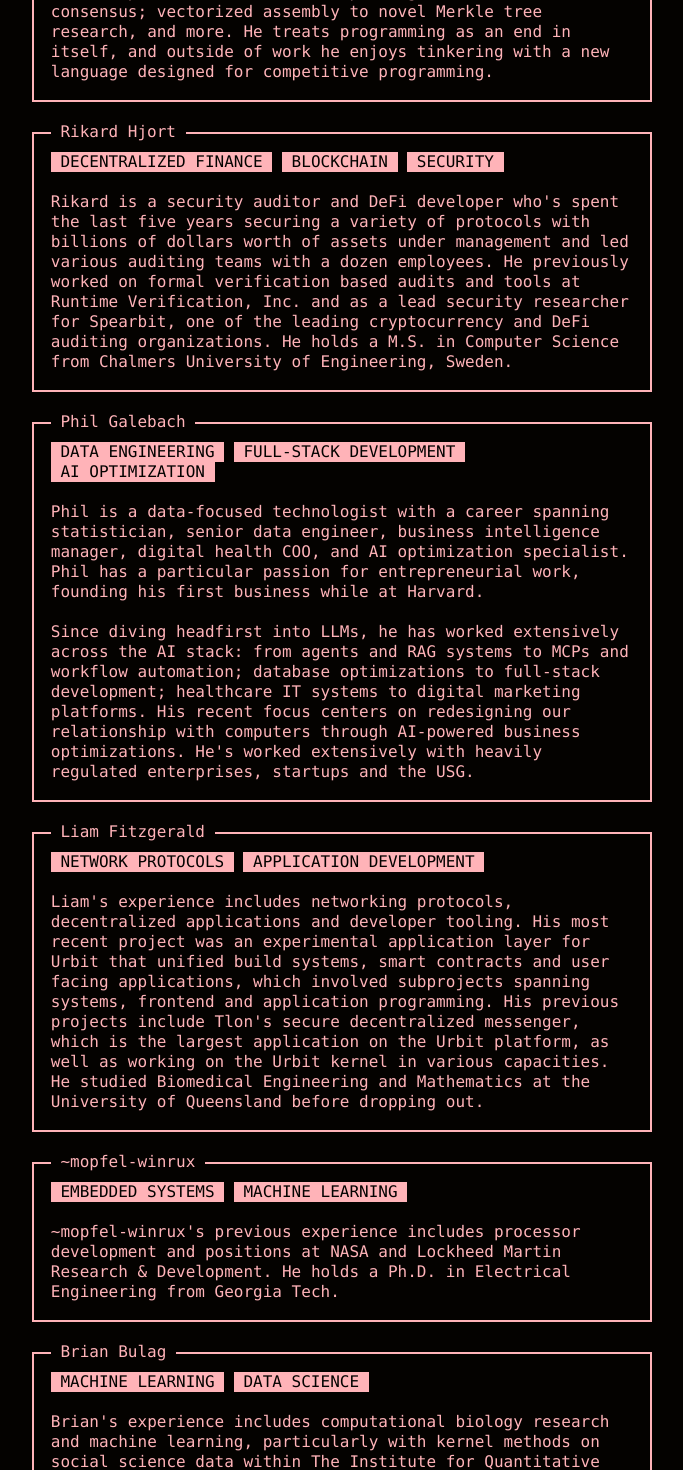
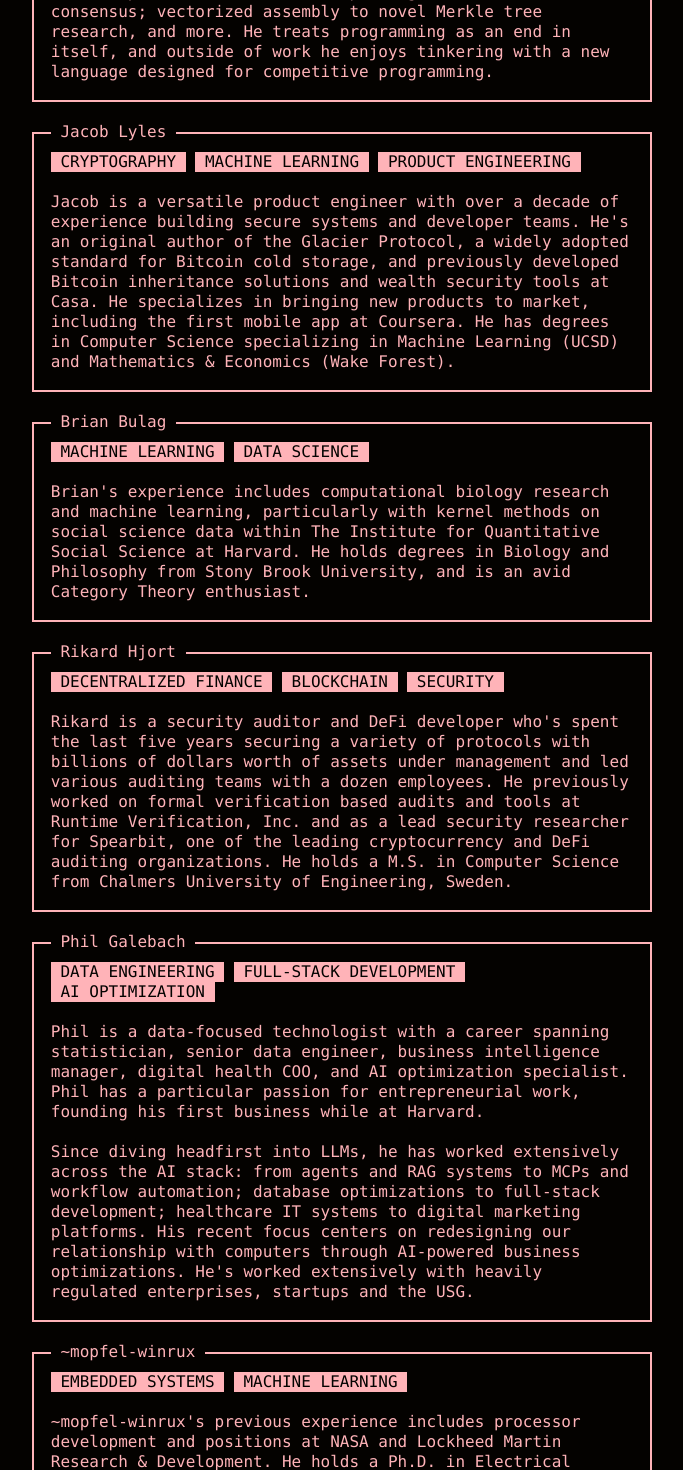
Before and after one commit to Martian-Engineering/martian.engineering, a Next.js app in the folder martian-next/: page /team in a window 1280 px wide. Shown: the part 1060-2530 px from the top of the page, without its empty margins (7-690 px from the left). Built offline with nearby package versions, Linux system fonts and the light colour scheme; a web font is replaced by a local one.

Commit message:
add jacob, restructure team page

```diff
--- a/martian-next/app/team/page.tsx
+++ b/martian-next/app/team/page.tsx
@@ -1,16 +1,16 @@
-'use client';
+"use client";
 
-import styles from '../page.module.scss';
-import * as React from 'react';
+import styles from "../page.module.scss";
+import * as React from "react";
 
-import DefaultLayout from '@/components/page/DefaultLayout';
-import DefaultActionBar from '@/components/page/DefaultActionBar';
-import Grid from '@/components/Grid';
-import Card from '@/components/Card';
-import Badge from '@/components/Badge';
-import Row from '@/components/Row';
-import Avatar from '@/components/Avatar';
-import Indent from '@/components/Indent';
+import DefaultLayout from "@/components/page/DefaultLayout";
+import DefaultActionBar from "@/components/page/DefaultActionBar";
+import Grid from "@/components/Grid";
+import Card from "@/components/Card";
+import Badge from "@/components/Badge";
+import Row from "@/components/Row";
+import Avatar from "@/components/Avatar";
+import Indent from "@/components/Indent";
 
 export default function TeamPage() {
   return (
@@ -26,135 +26,184 @@
         <div className={styles.leftColumn}>
           <Grid>
             <Row>
-              <span style={{ color: 'var(--theme-text)' }}>TEAM</span>
+              <span style={{ color: "var(--theme-text)" }}>TEAM</span>
             </Row>
             <br />
             <Row>
-              Our team brings together decades of experience across diverse technical domains.
-              We&apos;ve built operating systems, designed network protocols, scaled enterprise infrastructure,
-              and pioneered AI development workflows.
+              Our team brings together decades of experience across diverse
+              technical domains. We&apos;ve built operating systems, designed
+              network protocols, scaled enterprise infrastructure, and pioneered
+              AI development workflows.
             </Row>
           </Grid>
         </div>
-        <div className={styles.rightColumn}>
-          {/* Empty right column */}
-        </div>
+        <div className={styles.rightColumn}>{/* Empty right column */}</div>
       </div>
 
       {/* Owners Section */}
-      <div className={styles.gridContainer} style={{ marginTop: '4rem' }}>
+      <div className={styles.gridContainer} style={{ marginTop: "4rem" }}>
         <div className={styles.leftColumn}>
           <Grid>
-            <h2 style={{ color: 'var(--theme-text)', marginBottom: '2rem' }}>OWNERS</h2>
+            <h2 style={{ color: "var(--theme-text)", marginBottom: "2rem" }}>
+              OWNERS
+            </h2>
 
-            <Avatar src="/headshots/ted.jpg" style={{ width: '8ch', height: 'calc(var(--font-size) * var(--theme-line-height-base) * 4)' }}>
+            <Avatar
+              src="/headshots/ted.jpg"
+              style={{
+                width: "8ch",
+                height:
+                  "calc(var(--font-size) * var(--theme-line-height-base) * 4)",
+              }}
+            >
               <Indent>
                 <strong>TED BLACKMAN</strong>
                 <br />
-                Ted has deep expertise in managing technical projects, including a dozen-person team developing an operating system and network protocol, as Chief Technical Officer of the Urbit Foundation. Previous experience includes robotics, distributed systems, data engineering, full-stack web development, and embedded systems. He was a YC founder in 2011, and holds a degree in physics from MIT.
+                Ted has deep expertise in managing technical projects, including
+                a dozen-person team developing an operating system and network
+                protocol, as Chief Technical Officer of the Urbit Foundation.
+                Previous experience includes robotics, distributed systems, data
+                engineering, full-stack web development, and embedded systems.
+                He was a YC founder in 2011, and holds a degree in physics from
+                MIT.
               </Indent>
             </Avatar>
             <br />
-            <Avatar src="/headshots/josh-1.jpg" style={{ width: '8ch', height: 'calc(var(--font-size) * var(--theme-line-height-base) * 4)' }}>
+            <Avatar
+              src="/headshots/josh-1.jpg"
+              style={{
+                width: "8ch",
+                height:
+                  "calc(var(--font-size) * var(--theme-line-height-base) * 4)",
+              }}
+            >
               <Indent>
                 <strong>JOSH LEHMAN</strong>
                 <br />
-                Josh has been leading software organizations for over a decade. He has a knack for organizing teams of developers. Most recently he was the Executive Director of the Urbit Foundation, where he worked closely with Theodore on Urbit&apos;s most ambitious core development projects. Previously Josh was the CTO and cofounder of Starcity (YC S16, acquired by Common in 2021).
+                Josh has been leading software organizations for over a decade.
+                He has a knack for organizing teams of developers. Most recently
+                he was the Executive Director of the Urbit Foundation, where he
+                worked closely with Theodore on Urbit&apos;s most ambitious core
+                development projects. Previously Josh was the CTO and cofounder
+                of Starcity (YC S16, acquired by Common in 2021).
               </Indent>
             </Avatar>
           </Grid>
         </div>
-        <div className={styles.rightColumn}>
-          {/* Empty right column */}
-        </div>
+        <div className={styles.rightColumn}>{/* Empty right column */}</div>
       </div>
 
       {/* Team Members Section */}
-      <div className={styles.gridContainer} style={{ marginTop: '4rem' }}>
+      <div className={styles.gridContainer} style={{ marginTop: "4rem" }}>
         <div className={styles.leftColumn}>
           <Grid>
-            <h2 style={{ color: 'var(--theme-text)', marginBottom: '2rem' }}>TEAM MEMBERS</h2>
+            <h2 style={{ color: "var(--theme-text)", marginBottom: "2rem" }}>
+              TEAM MEMBERS
+            </h2>
 
             <Card title="Luke Champine" mode="left">
               <Badge>network protocols</Badge> <Badge>cryptography</Badge>
               <br />
               <br />
-              Luke is a 3rd-generation programmer specializing in cryptography, networking protocols, and performance optimization. Since dropping out of college to co-found Sia, a leading cloud storage cryptocurrency, he has worked across all layers of the stack, from ASIC mining firmware to JavaScript frontends; TCP multiplexing to distributed consensus; vectorized assembly to novel Merkle tree research, and more. He treats programming as an end in itself, and outside of work he enjoys tinkering with a new language designed for competitive programming.
+              Luke is a 3rd-generation programmer specializing in cryptography,
+              networking protocols, and performance optimization. Since dropping
+              out of college to co-found Sia, a leading cloud storage
+              cryptocurrency, he has worked across all layers of the stack, from
+              ASIC mining firmware to JavaScript frontends; TCP multiplexing to
+              distributed consensus; vectorized assembly to novel Merkle tree
+              research, and more. He treats programming as an end in itself, and
+              outside of work he enjoys tinkering with a new language designed
+              for competitive programming.
+            </Card>
+            <br />
+            <Card title="Jacob Lyles" mode="left">
+              <Badge>cryptography</Badge> <Badge>machine learning</Badge>{" "}
+              <Badge>product engineering</Badge>
+              <br />
+              <br />
+              Jacob is a versatile product engineer with over a decade of
+              experience building secure systems and developer teams. He's an
+              original author of the Glacier Protocol, a widely adopted standard
+              for Bitcoin cold storage, and previously developed Bitcoin
+              inheritance solutions and wealth security tools at Casa. He
+              specializes in bringing new products to market, including the
+              first mobile app at Coursera. He has degrees in Computer Science
+              specializing in Machine Learning (UCSD) and Mathematics &
+              Economics (Wake Forest).
+            </Card>
+            <br />
+            <Card title="Brian Bulag" mode="left">
+              <Badge>machine learning</Badge> <Badge>data science</Badge>
+              <br />
+              <br />
+              Brian&apos;s experience includes computational biology research
+              and machine learning, particularly with kernel methods on social
+              science data within The Institute for Quantitative Social Science
+              at Harvard. He holds degrees in Biology and Philosophy from Stony
+              Brook University, and is an avid Category Theory enthusiast.
             </Card>
             <br />
             <Card title="Rikard Hjort" mode="left">
-              <Badge>decentralized finance</Badge> <Badge>blockchain</Badge> <Badge>security</Badge>
+              <Badge>decentralized finance</Badge> <Badge>blockchain</Badge>{" "}
+              <Badge>security</Badge>
               <br />
               <br />
-              Rikard is a security auditor and DeFi developer who&apos;s spent the last five years
-              securing a variety of protocols with billions of dollars worth of assets under
-              management and led various auditing teams with a dozen employees. He previously
-              worked on formal verification based audits and tools at Runtime Verification, Inc.
-              and as a lead security researcher for Spearbit, one of the leading cryptocurrency
-              and DeFi auditing organizations. He holds a M.S. in Computer Science from Chalmers
-              University of Engineering, Sweden.
+              Rikard is a security auditor and DeFi developer who&apos;s spent
+              the last five years securing a variety of protocols with billions
+              of dollars worth of assets under management and led various
+              auditing teams with a dozen employees. He previously worked on
+              formal verification based audits and tools at Runtime
+              Verification, Inc. and as a lead security researcher for Spearbit,
+              one of the leading cryptocurrency and DeFi auditing organizations.
+              He holds a M.S. in Computer Science from Chalmers University of
+              Engineering, Sweden.
             </Card>
             <br />
             <Card title="Phil Galebach" mode="left">
-              <Badge>data engineering</Badge> <Badge>full-stack development</Badge> <Badge>AI optimization</Badge>
+              <Badge>data engineering</Badge>{" "}
+              <Badge>full-stack development</Badge>{" "}
+              <Badge>AI optimization</Badge>
               <br />
               <br />
-              Phil is a data-focused technologist with a career spanning statistician, senior data engineer, business intelligence manager, digital health COO, and AI optimization specialist. Phil has a particular passion for entrepreneurial work, founding his first business while at Harvard.
+              Phil is a data-focused technologist with a career spanning
+              statistician, senior data engineer, business intelligence manager,
+              digital health COO, and AI optimization specialist. Phil has a
+              particular passion for entrepreneurial work, founding his first
+              business while at Harvard.
               <br />
               <br />
-              Since diving headfirst into LLMs, he has worked extensively across the AI stack:
-              from agents and RAG systems to MCPs and workflow automation; database optimizations
-              to full-stack development; healthcare IT systems to digital marketing platforms. His
-              recent focus centers on redesigning our relationship with computers through
-              AI-powered business optimizations. He&apos;s worked extensively with heavily regulated
-              enterprises, startups and the USG.
-            </Card>
-            <br />
-            <Card title="Liam Fitzgerald" mode="left">
-              <Badge>network protocols</Badge> <Badge>application development</Badge>
-              <br />
-              <br />
-              Liam&apos;s experience includes networking protocols, decentralized applications and developer tooling. His most recent project was an experimental application layer for Urbit that unified build systems, smart contracts and user facing applications, which involved subprojects spanning systems, frontend and application programming. His previous projects include Tlon&apos;s secure decentralized messenger, which is the largest application on the Urbit platform, as well as working on the Urbit kernel in various capacities. He studied Biomedical Engineering and Mathematics at the University of Queensland before dropping out.
+              Since diving headfirst into LLMs, he has worked extensively across
+              the AI stack: from agents and RAG systems to MCPs and workflow
+              automation; database optimizations to full-stack development;
+              healthcare IT systems to digital marketing platforms. His recent
+              focus centers on redesigning our relationship with computers
+              through AI-powered business optimizations. He&apos;s worked
+              extensively with heavily regulated enterprises, startups and the
+              USG.
             </Card>
             <br />
             <Card title="~mopfel-winrux" mode="left">
               <Badge>embedded systems</Badge> <Badge>machine learning</Badge>
               <br />
               <br />
-              ~mopfel-winrux&apos;s previous experience includes processor development and positions at NASA and Lockheed Martin Research & Development. He holds a Ph.D. in Electrical Engineering from Georgia Tech.
+              ~mopfel-winrux&apos;s previous experience includes processor
+              development and positions at NASA and Lockheed Martin Research &
+              Development. He holds a Ph.D. in Electrical Engineering from
+              Georgia Tech.
             </Card>
             <br />
-            <Card title="Brian Bulag" mode="left">
-              <Badge>machine learning</Badge> <Badge>data science</Badge>
-              <br />
-              <br />
-              Brian&apos;s experience includes computational biology research and machine learning, particularly with kernel methods on social science data within The Institute for Quantitative Social Science at Harvard. He holds degrees in Biology and Philosophy from Stony Brook University, and is an avid Category Theory enthusiast.
-            </Card>
-            <br />
-            <Card title="~barter-simsum" mode="left">
-              <Badge>operating systems</Badge> <Badge>memory management</Badge>
-              <br />
-              <br />
-              ~barter-simsum&apos;s previous experience includes implementing a novel fault-tolerant persistent memory allocator for Urbit, where he also used pointer compression to expand the addressable memory in a 32-bit language interpreter. Before Urbit, ~barter-simsum worked at Microsoft on optimizing storage drivers in the Windows kernel. ~barter-simsum holds a B.S. in Computer Science from Miami University.
-            </Card>
           </Grid>
         </div>
-        <div className={styles.rightColumn}>
-          {/* Empty right column */}
-        </div>
+        <div className={styles.rightColumn}>{/* Empty right column */}</div>
       </div>
 
-      <div className={styles.gridContainer} style={{ marginTop: '4rem' }}>
+      <div className={styles.gridContainer} style={{ marginTop: "4rem" }}>
         <div className={styles.leftColumn}>
           <Grid>
-            <Row>
-              © 2025 Martian Engineering, LLC
-            </Row>
+            <Row>© 2025 Martian Engineering, LLC</Row>
           </Grid>
         </div>
-        <div className={styles.rightColumn}>
-          {/* Empty right column */}
-        </div>
+        <div className={styles.rightColumn}>{/* Empty right column */}</div>
       </div>
     </DefaultLayout>
   );
```
Also changed, not shown: 1 other file (tests, documents, lock files or other folders).
